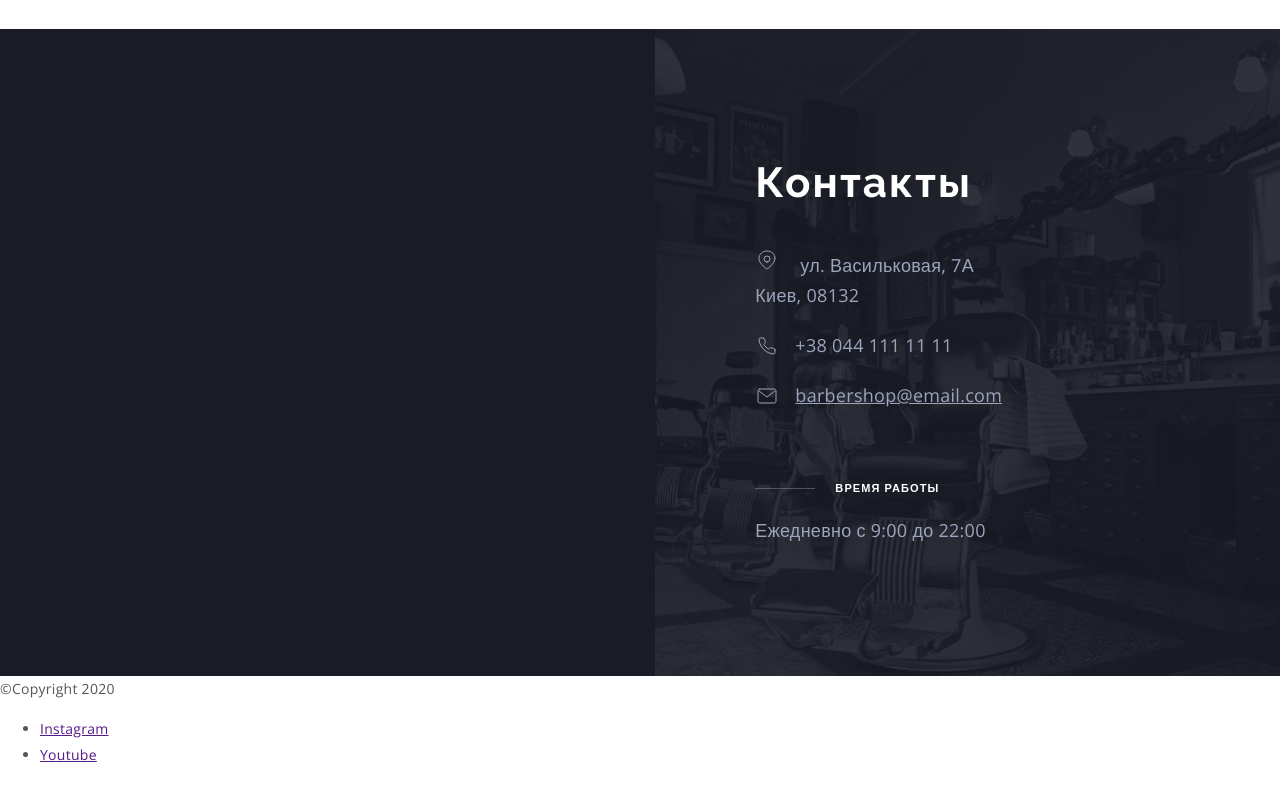
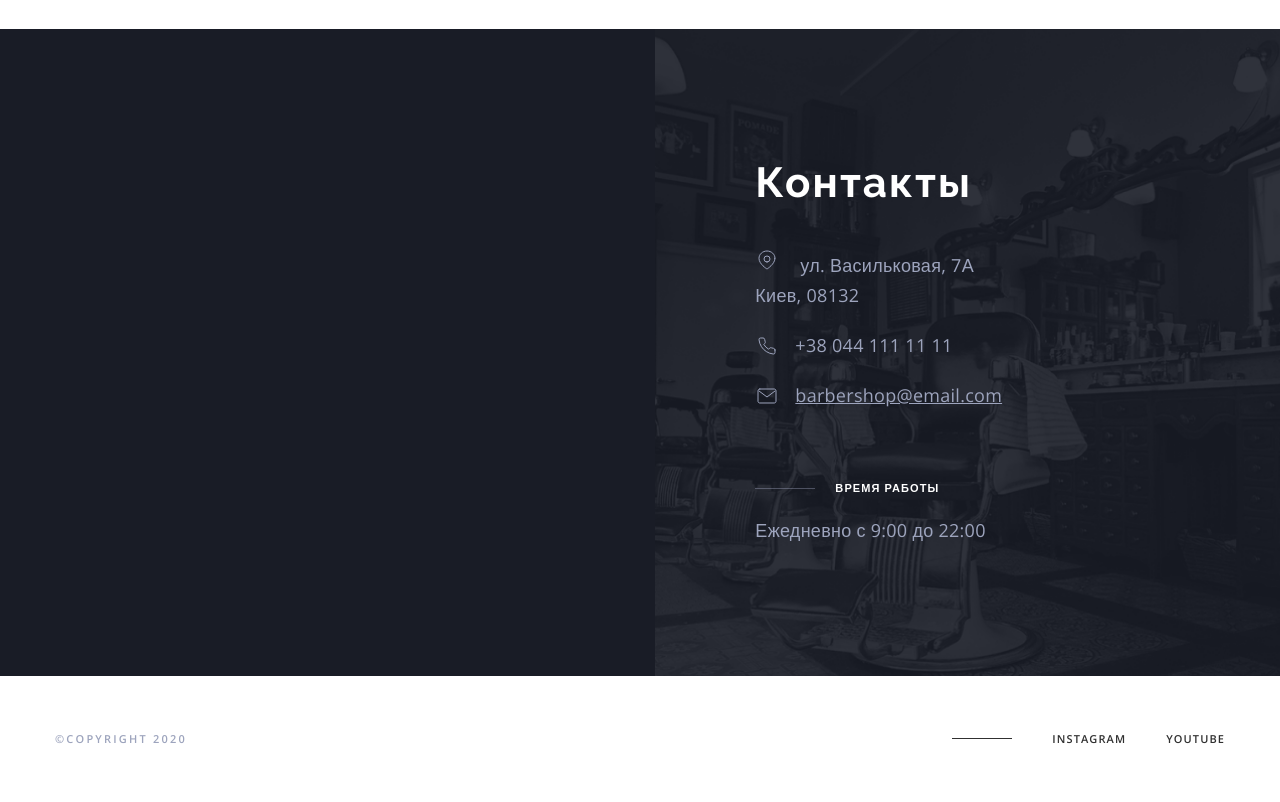
Before and after one commit to StepinaHelen/barbershop, a plain HTML site: page index.html in a window 1280 px wide. Shown: the part 4234-5036 px from the top of the page. Drawn offline with nearby package versions, Linux system fonts and the light colour scheme.

Commit message:
Делает Футер для разных устройств

```diff
--- a/index.html
+++ b/index.html
@@ -431,12 +431,14 @@
 
 
     </main>
-    <footer>
-      <p>&#169;Copyright 2020</p>
-      <ul>
-        <li><a href="" aria-label="Инстаграм" lang="en">Instagram</a></li>
-        <li><a href="" aria-label="Ютуб" lang="en">Youtube</a></li>
+    <footer class="footer">
+      <div class="container">
+      <p class="footer-copyright">&#169;Copyright 2020</p>
+      <ul class="footer-list list">
+        <li class="footer-items"><a class="link" href="" aria-label="Инстаграм" lang="en">Instagram</a></li>
+        <li class="footer-items" ><a class="link" href="" aria-label="Ютуб" lang="en">Youtube</a></li>
       </ul>
+      </div>
     </footer>
     <script src="./js/menu.js"></script>
   </body>
--- /dev/null
+++ b/sass/layout/_footer.scss
@@ -0,0 +1,53 @@
+.footer .container {
+  @media screen and (max-width: 479px) {
+    display: flex;
+    flex-direction: column-reverse;
+  }
+
+  @media screen and (min-width: 480px) and (max-width: 767px) {
+    display: flex;
+    justify-content: space-between;
+  }
+  @media screen and (min-width: 768px) {
+    display: flex;
+    justify-content: space-between;
+    align-items: center;
+  }
+}
+.footer-list {
+  @extend %text-after-line;
+
+  &::before {
+    @extend %line-before-title;
+    background: #303030;
+    margin-right: 0px;
+  }
+  @media screen and (max-width: 479px) {
+    align-items: center;
+    padding-top: 20px;
+  }
+  @media screen and (min-width: 480px) and (max-width: 767px) {
+    padding-top: 44px;
+    padding-bottom: 79px;
+  }
+}
+.footer-list a {
+  color: #303030;
+  margin-left: 40px;
+}
+
+.footer-copyright {
+  padding-top: 20px;
+  padding-bottom: 20px;
+  @extend %text-after-line;
+  letter-spacing: 0.2em;
+  color: #9da4bd;
+  @media screen and (min-width: 480px) and (max-width: 767px) {
+    padding-top: 79px;
+    padding-bottom: 44px;
+  }
+  @media screen and (min-width: 768px) {
+    padding-top: 56px;
+    padding-bottom: 56px;
+  }
+}
--- a/sass/main.scss
+++ b/sass/main.scss
@@ -12,3 +12,4 @@
 @import './layout/our-mastrers';
 @import './layout/works';
 @import './layout/contacts';
+@import './layout/footer';
```
Also changed, not shown: css/main.css, css/main.min.css, 2 other files.
